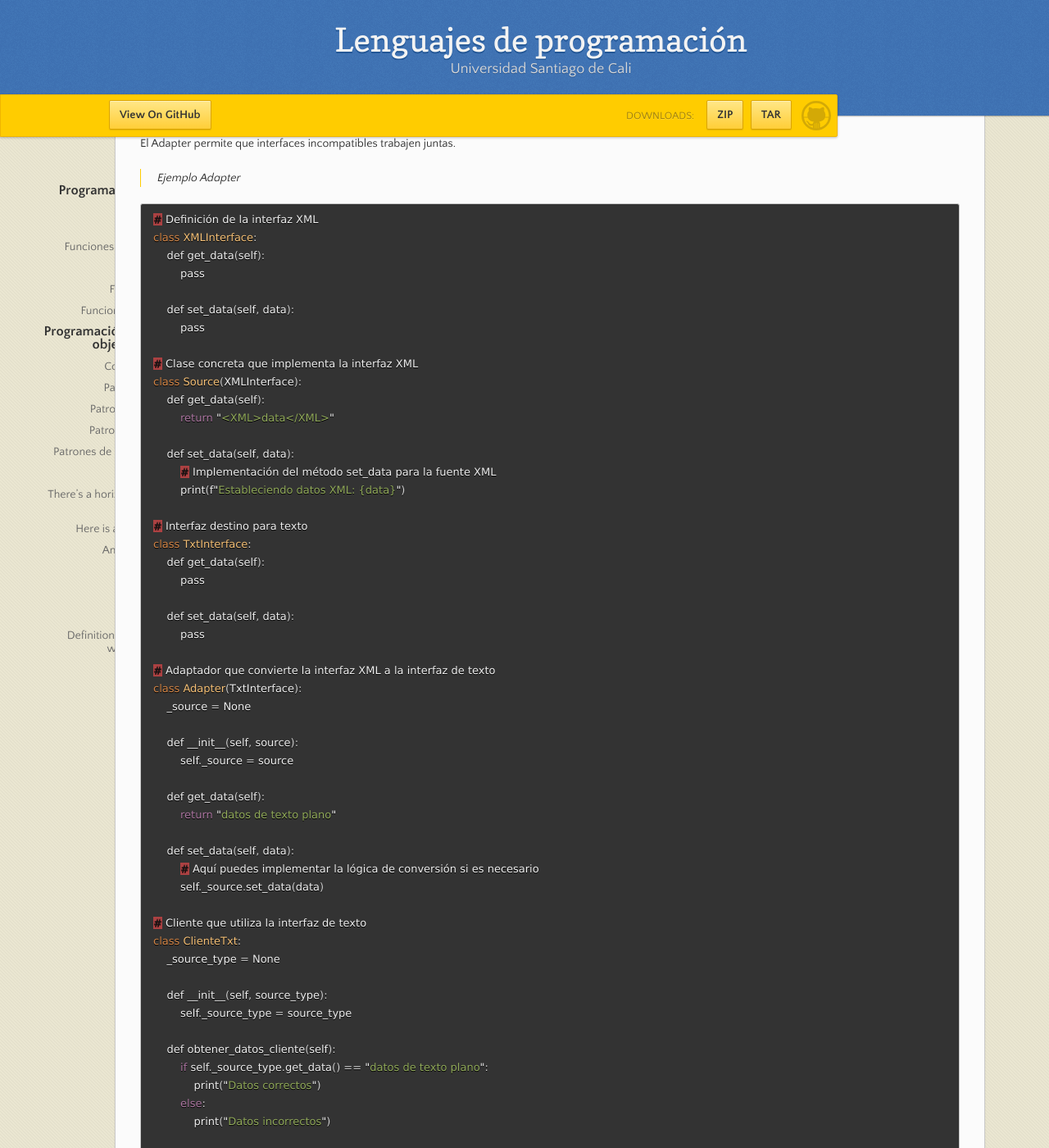
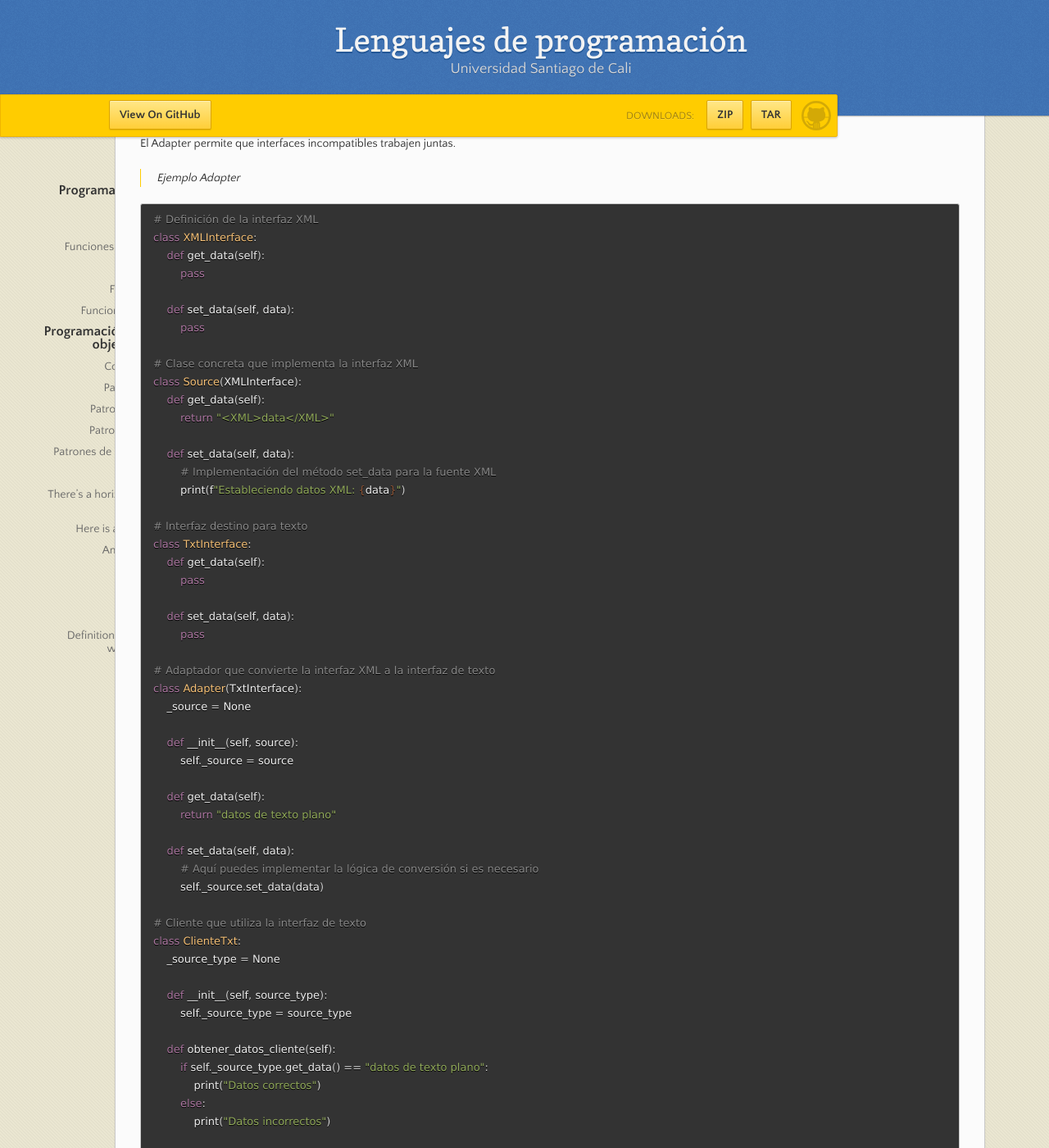
Before and after one commit to JDaviddE/JDaviddE.github.io, a Jekyll site: the page built from index.md, in a window 1280 px wide and 1400 px high, scrolled down 7375 px. Shown: the whole window at 82% size. Built offline with Jekyll 4.4.1, drawn with Linux system fonts in a browser that asks for light colours; some of the changed text lies outside the part shown.

Commit message:
Update index.md

````diff
--- a/index.md
+++ b/index.md
@@ -28,7 +28,7 @@ print(funcion(5))
 ### Recursividad
 Sirve para resolver problemas dividiéndolos en subproblemas más pequeños y manejables.
 Una función puede realizar un llamado a sí misma durante su ejecución.
-```js
+```python
 def suma_naturales(n):
     if n == 0:
         return 0
@@ -49,7 +49,7 @@ Permite construir operaciones complejas a partir de funciones más simples.
 
 * Map: Aplica una función a cada elemento de un iterable ej: una lista y devuelve un nuevo iterable con los resultado.
 
-```js
+```python
 def convertirAAnios(x):
     return {
         x["nombre"].lower(),
@@ -67,7 +67,7 @@ print(listaEdadAnios)
 ```
 * Filter:Filtra los elementos de un iterable según una función que retorna valores booleanos.
 
-```js
+```python
 def filtrarVegetarianos(x):
     x["Vegetariano"] = True
 
@@ -329,7 +329,7 @@ Estos patrones se centran en cómo se componen las clases y objetos para formar
 El Adapter permite que interfaces incompatibles trabajen juntas.
 > Ejemplo Adapter
 
-```js
+```python
 # Definición de la interfaz XML
 class XMLInterface:
     def get_data(self):
````
